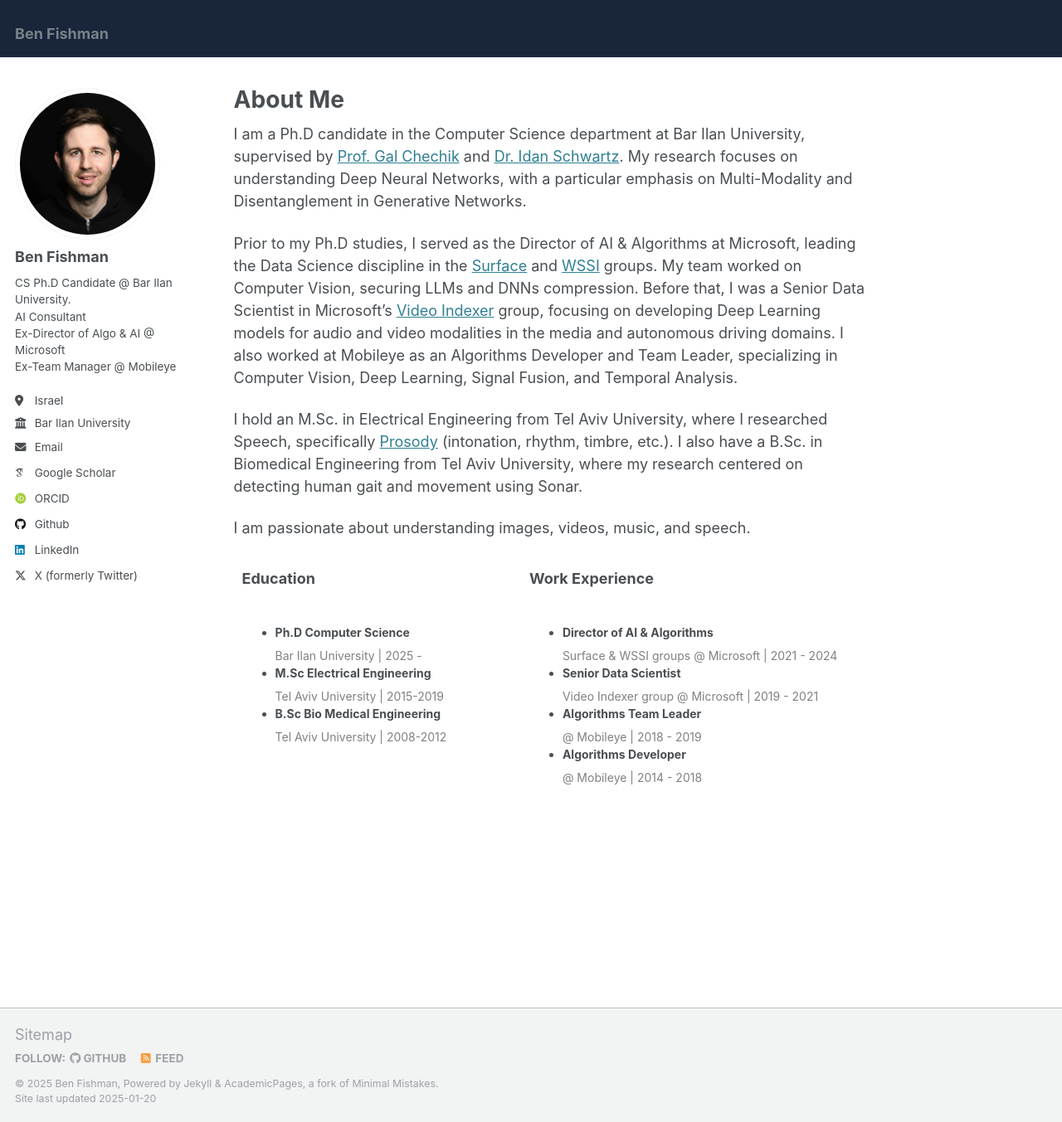
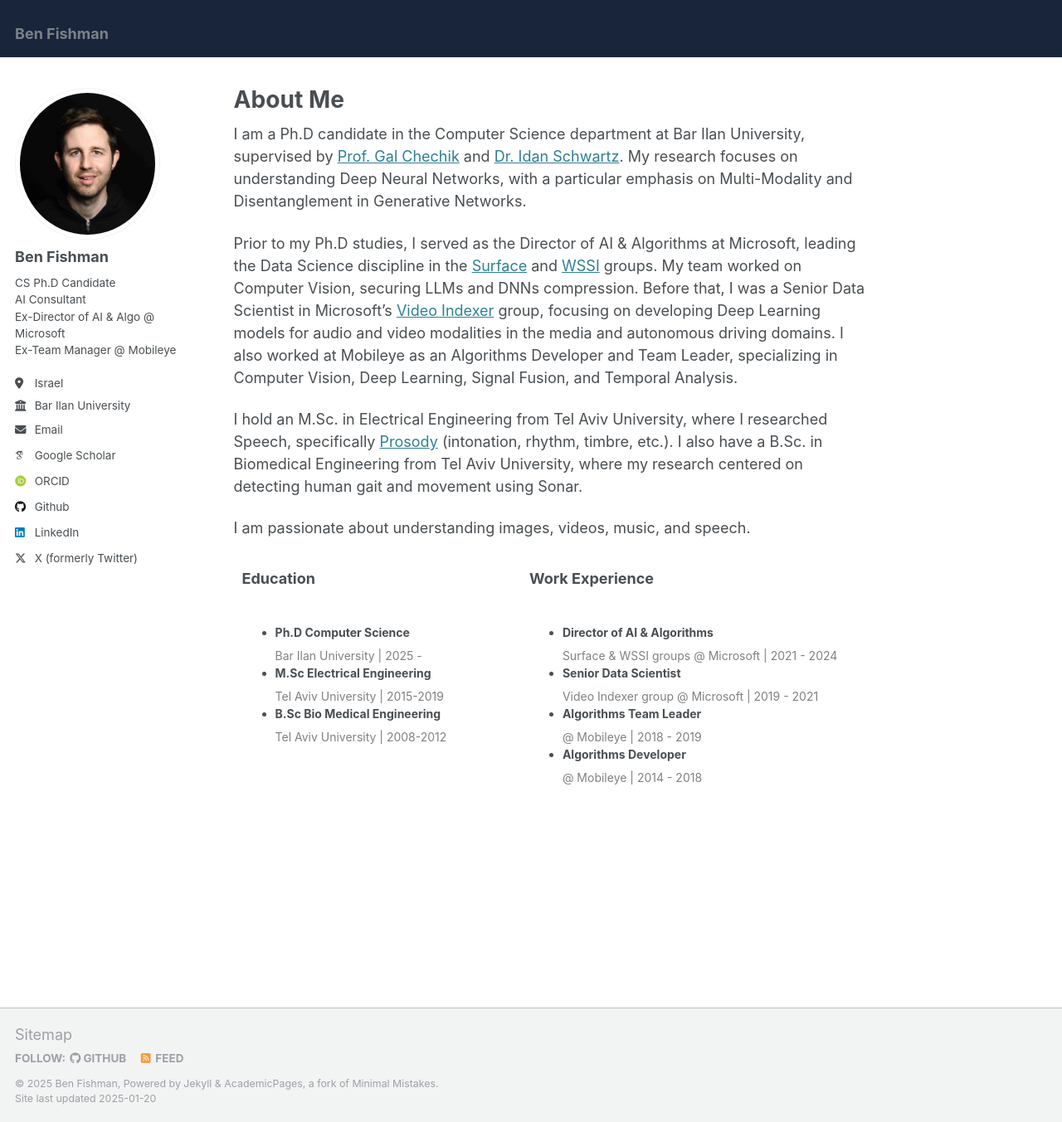
Before and after one commit to benf22/benf22.github.io, a Jekyll site: the page built from _pages/about.md, in a window 1280 px wide and 1353 px high. Shown: the whole window at 83% size. Built offline with Jekyll 4.4.1, drawn with Linux system fonts in a browser that asks for light colours; some web fonts are replaced.

Commit message:
Update _config.yml

```diff
--- a/_config.yml
+++ b/_config.yml
@@ -24,7 +24,7 @@
   avatar           : "bens_profile.jpg"
   name             : "Ben Fishman"
   pronouns         : # example: "she/her"
-  bio              : "CS Ph.D Candidate @ Bar Ilan University.<br>AI Consultant<br>Ex-Director of Algo & AI @ Microsoft<br>Ex-Team Manager @ Mobileye"
+  bio              : "CS Ph.D Candidate<br>AI Consultant<br>Ex-Director of AI & Algo @ Microsoft<br>Ex-Team Manager @ Mobileye"
   location         : "Israel"
   employer         : "Bar Ilan University"
   uri              : # URL
```
